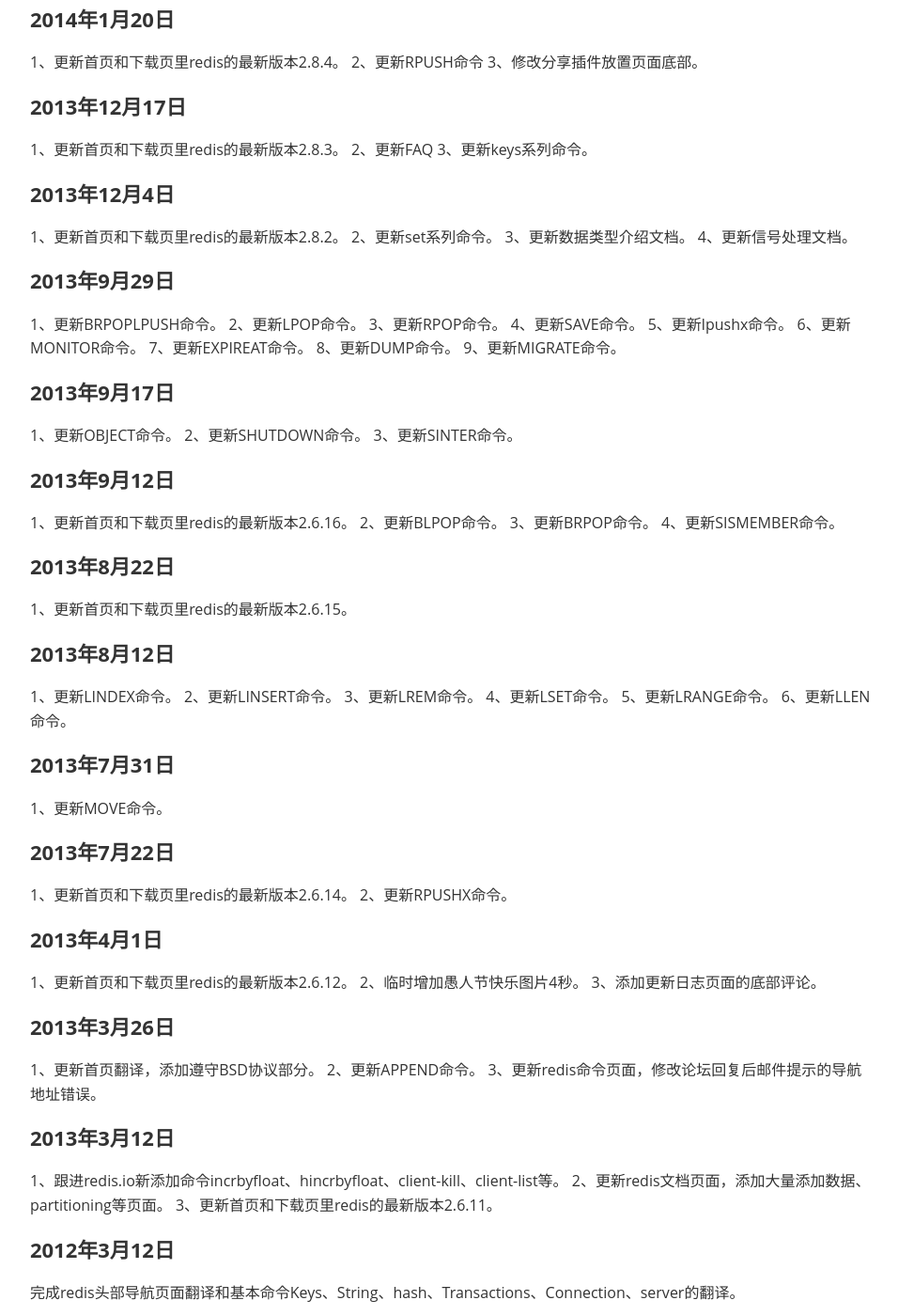
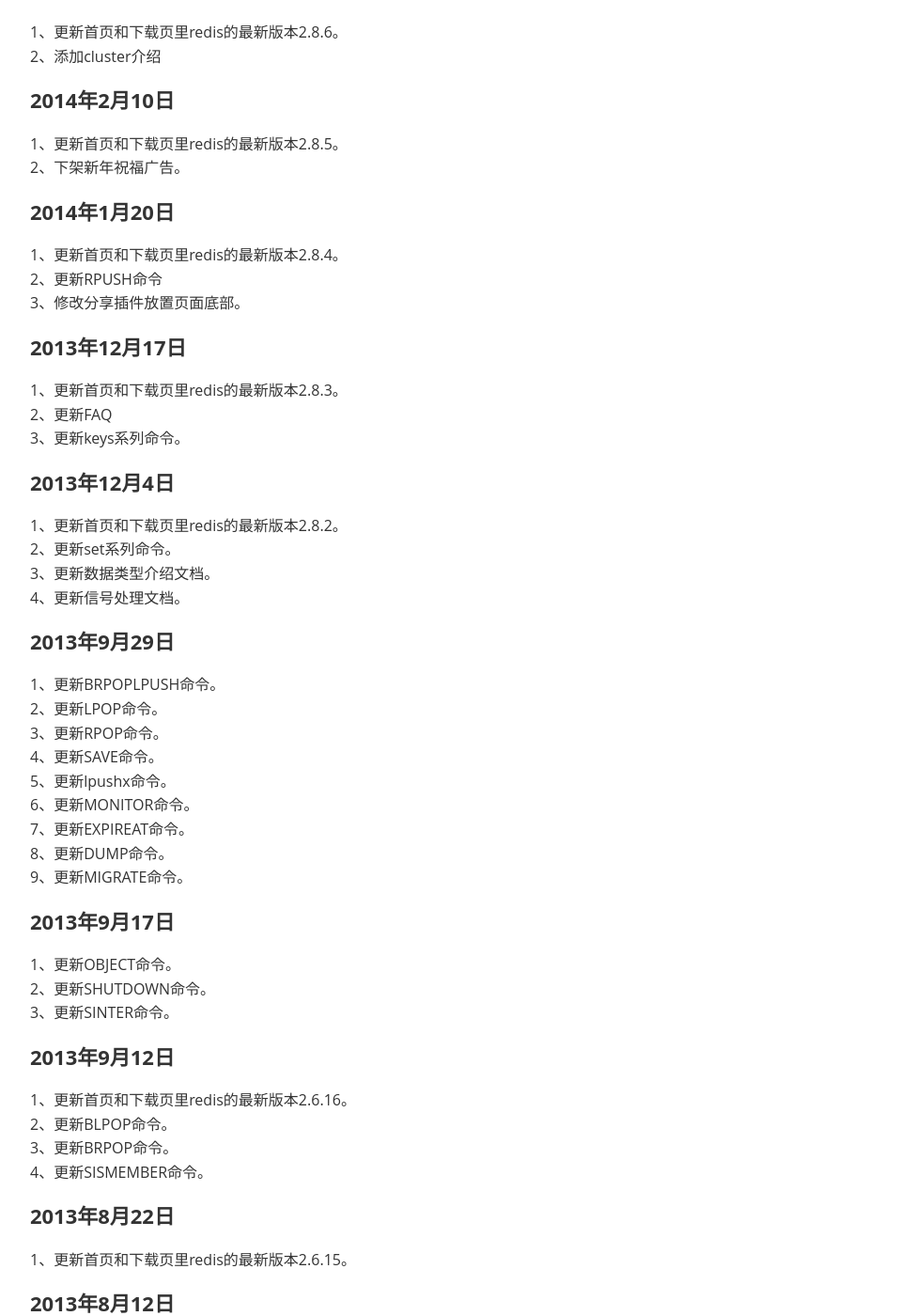
Before and after one commit to rediscn/rediscn, a Jekyll site: the page built from update.md, in a window 1280 px wide and 1400 px high, scrolled down 1536 px. Shown: the whole window at 94% size, without its empty margins (158-1114 px from the left). Built offline with Jekyll 4.4.1, drawn with Linux system fonts in a browser that asks for light colours; comment, search, counter and statistics services are not loaded; some of the changed text lies outside the part shown.

Commit message:
更新更新日志

```diff
--- a/update.md
+++ b/update.md
@@ -28,14 +28,14 @@
 
 ## 2015年1月27日
 
-1、更新[PFADD](/commands/pfadd.html)相关命令
-2、更新[PFCOUNT](/commands/pfcount.html)页面
+1、更新[PFADD](/commands/pfadd.html)相关命令<br/>
+2、更新[PFCOUNT](/commands/pfcount.html)页面<br/>
 3、更新[PFMERGE](/commands/pfmerge.html)页面
 
 ## 2015年1月17日
 
-1、新增hyperLogLog相关命令
-2、更新下载页面
+1、新增hyperLogLog相关命令<br/>
+2、更新下载页面<br/>
 3、更新客户端页面
 
 ## 2014年12月16日
@@ -61,66 +61,66 @@
 
 ## 2014年3月7日
 
-1、更新首页和下载页里redis的最新版本2.8.7。
+1、更新首页和下载页里redis的最新版本2.8.7。<br/>
 2、更新SCAN命令。
 
 ## 2014年2月27日
 
-1、更新Redis 集群教程
+1、更新Redis 集群教程 <br/>
 2、添加[PUBSUB](/commands/pubsub.html)、[CONFIG REWRITE](/commands/config-rewrite.html)、[CLIENT PAUSE](/commands/client-pause.html)命令
 
 ## 2014年2月21日
 
-1、更新首页和下载页里redis的最新版本2.8.6。
+1、更新首页和下载页里redis的最新版本2.8.6。<br/>
 2、添加cluster介绍
 
 ## 2014年2月10日
 
-1、更新首页和下载页里redis的最新版本2.8.5。
+1、更新首页和下载页里redis的最新版本2.8.5。<br/>
 2、下架新年祝福广告。
 
 ## 2014年1月20日
 
-1、更新首页和下载页里redis的最新版本2.8.4。
-2、更新RPUSH命令
+1、更新首页和下载页里redis的最新版本2.8.4。<br/>
+2、更新RPUSH命令<br/>
 3、修改分享插件放置页面底部。
 
 ## 2013年12月17日
 
-1、更新首页和下载页里redis的最新版本2.8.3。
-2、更新FAQ
+1、更新首页和下载页里redis的最新版本2.8.3。<br/>
+2、更新FAQ<br/>
 3、更新keys系列命令。
 
 ## 2013年12月4日
 
-1、更新首页和下载页里redis的最新版本2.8.2。
-2、更新set系列命令。
-3、更新数据类型介绍文档。
+1、更新首页和下载页里redis的最新版本2.8.2。<br/>
+2、更新set系列命令。<br/>
+3、更新数据类型介绍文档。<br/>
 4、更新信号处理文档。
 
 ## 2013年9月29日
 
-1、更新BRPOPLPUSH命令。
-2、更新LPOP命令。
-3、更新RPOP命令。
-4、更新SAVE命令。
-5、更新lpushx命令。
-6、更新MONITOR命令。
-7、更新EXPIREAT命令。
-8、更新DUMP命令。
+1、更新BRPOPLPUSH命令。<br/>
+2、更新LPOP命令。<br/>
+3、更新RPOP命令。<br/>
+4、更新SAVE命令。<br/>
+5、更新lpushx命令。<br/>
+6、更新MONITOR命令。<br/>
+7、更新EXPIREAT命令。<br/>
+8、更新DUMP命令。<br/>
 9、更新MIGRATE命令。
 
 ## 2013年9月17日
 
-1、更新OBJECT命令。
-2、更新SHUTDOWN命令。
+1、更新OBJECT命令。<br/>
+2、更新SHUTDOWN命令。<br/>
 3、更新SINTER命令。
 
 ## 2013年9月12日
 
-1、更新首页和下载页里redis的最新版本2.6.16。
-2、更新BLPOP命令。
-3、更新BRPOP命令。
+1、更新首页和下载页里redis的最新版本2.6.16。<br/>
+2、更新BLPOP命令。<br/>
+3、更新BRPOP命令。<br/>
 4、更新SISMEMBER命令。
 
 ## 2013年8月22日
@@ -129,11 +129,11 @@
 
 ## 2013年8月12日
 
-1、更新LINDEX命令。
-2、更新LINSERT命令。
-3、更新LREM命令。
-4、更新LSET命令。
-5、更新LRANGE命令。
+1、更新LINDEX命令。<br/>
+2、更新LINSERT命令。<br/>
+3、更新LREM命令。<br/>
+4、更新LSET命令。<br/>
+5、更新LRANGE命令。<br/>
 6、更新LLEN命令。
 
 ## 2013年7月31日
@@ -142,25 +142,25 @@
 
 ## 2013年7月22日
 
-1、更新首页和下载页里redis的最新版本2.6.14。
+1、更新首页和下载页里redis的最新版本2.6.14。<br/>
 2、更新RPUSHX命令。
 
 ## 2013年4月1日
 
-1、更新首页和下载页里redis的最新版本2.6.12。
-2、临时增加愚人节快乐图片4秒。
+1、更新首页和下载页里redis的最新版本2.6.12。<br/>
+2、临时增加愚人节快乐图片4秒。<br/>
 3、添加更新日志页面的底部评论。
 
 ## 2013年3月26日
 
-1、更新首页翻译，添加遵守BSD协议部分。
-2、更新APPEND命令。
+1、更新首页翻译，添加遵守BSD协议部分。<br/>
+2、更新APPEND命令。<br/>
 3、更新redis命令页面，修改论坛回复后邮件提示的导航地址错误。
 
 ## 2013年3月12日
 
-1、跟进redis.io新添加命令incrbyfloat、hincrbyfloat、client-kill、client-list等。
-2、更新redis文档页面，添加大量添加数据、partitioning等页面。
+1、跟进redis.io新添加命令incrbyfloat、hincrbyfloat、client-kill、client-list等。<br/>
+2、更新redis文档页面，添加大量添加数据、partitioning等页面。<br/>
 3、更新首页和下载页里redis的最新版本2.6.11。
 
 ## 2012年3月12日
```
